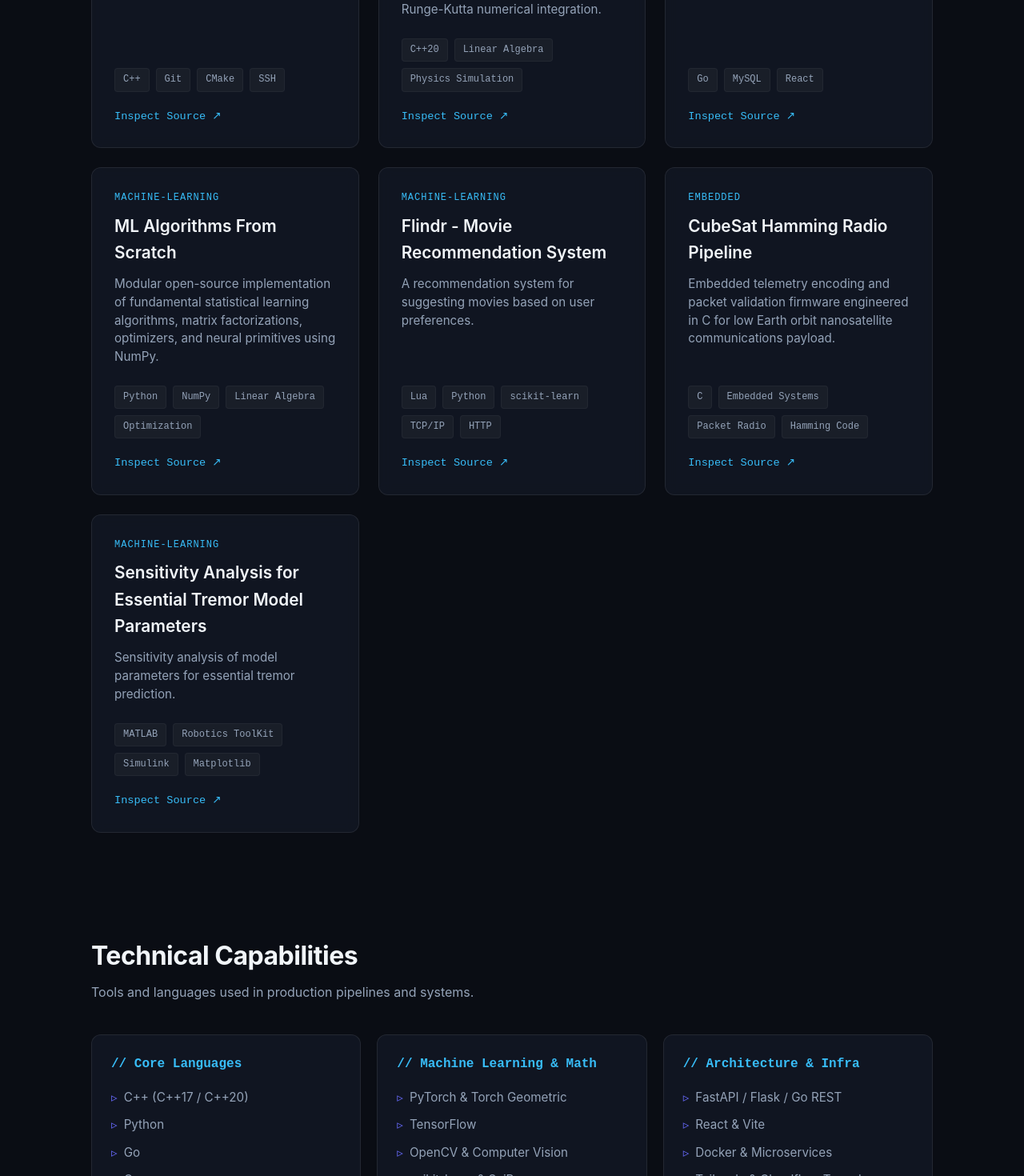
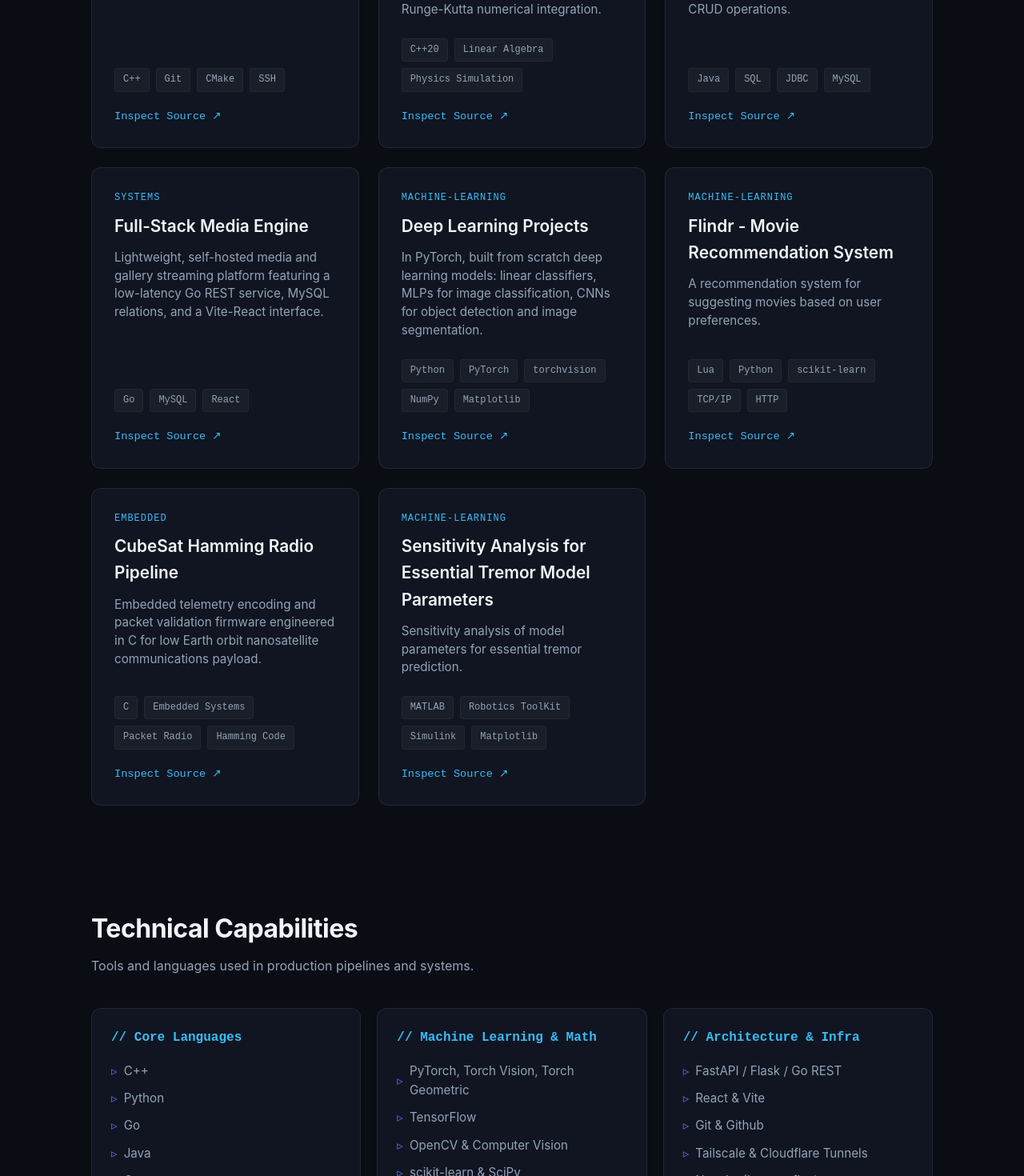
Before and after one commit to stovetop-z/stovetop-z.github.io, a React (Create React App) app: page / in a window 1280 px wide. Shown: the part 1140-2610 px from the top of the page at 80% size. Built offline with nearby package versions, Linux system fonts and the light colour scheme.

Commit message:
Updated projects section.

```diff
--- a/src/App.js
+++ b/src/App.js
@@ -8,7 +8,7 @@ const PROJECTS = [
     category: "software-configuration-management",
     desc: "A simple version control system implemented in C++.",
     tech: ["C++", "Git", "CMake", "SSH"],
-    github: "https://github.com/stovetop-z",
+    github: "https://github.com/stovetop-z/Shi",
   },
   {
     id: "flight-dynamics",
@@ -16,7 +16,15 @@ const PROJECTS = [
     category: "systems",
     desc: "Real-time 6DoF flight dynamics executive simulator written in modern C++ utilizing quaternion rotations and Runge-Kutta numerical integration.",
     tech: ["C++20", "Linear Algebra", "Physics Simulation"],
-    github: "https://github.com/stovetop-z",
+    github: "https://github.com/stovetop-z/Aircraft_Simulation",
+  },
+  {
+    id: "embedded-sql-db",
+    title: "Java-based Embedded SQL Database for PizzaCo",
+    category: "software-configuration-management",
+    desc: "A lightweight, Java-based embedded SQL database for a mock company called PizzaCo that supports basic CRUD operations.",
+    tech: ["Java", "SQL", "JDBC", "MySQL"],
+    github: "https://github.com/stovetop-z/PizzaDB---CPSC-6620",
   },
   {
     id: "home-media-engine",
@@ -24,15 +32,15 @@ const PROJECTS = [
     category: "systems",
     desc: "Lightweight, self-hosted media and gallery streaming platform featuring a low-latency Go REST service, MySQL relations, and a Vite-React interface.",
     tech: ["Go", "MySQL", "React"],
-    github: "https://github.com/stovetop-z",
+    github: "https://github.com/stovetop-z/Backend-CRUD-API",
   },
   {
-    id: "ml-from-scratch",
-    title: "ML Algorithms From Scratch",
+    id: "deep-learning-from-scratch",
+    title: "Deep Learning Projects",
     category: "machine-learning",
-    desc: "Modular open-source implementation of fundamental statistical learning algorithms, matrix factorizations, optimizers, and neural primitives using NumPy.",
-    tech: ["Python", "NumPy", "Linear Algebra", "Optimization"],
-    github: "https://github.com/stovetop-z",
+    desc: "In PyTorch, built from scratch deep learning models: linear classifiers, MLPs for image classification, CNNs for object detection and image segmentation.",
+    tech: ["Python", "PyTorch", "torchvision", "NumPy", "Matplotlib"],
+    github: "https://github.com/stovetop-z/Deep-Learning",
   },
   {
     id: "movie-recommendation-system",
@@ -40,7 +48,7 @@ const PROJECTS = [
     category: "machine-learning",
     desc: "A recommendation system for suggesting movies based on user preferences.",
     tech: ["Lua", "Python", "scikit-learn", "TCP/IP", "HTTP"],
-    github: "https://github.com/stovetop-z",
+    github: "https://github.com/stovetop-z/flindr",
   },
   {
     id: "cubesat-radio",
@@ -48,7 +56,7 @@ const PROJECTS = [
     category: "embedded",
     desc: "Embedded telemetry encoding and packet validation firmware engineered in C for low Earth orbit nanosatellite communications payload.",
     tech: ["C", "Embedded Systems", "Packet Radio", "Hamming Code"],
-    github: "https://github.com/stovetop-z",
+    github: "https://github.com/stovetop-z/BYU-Cubesat",
   },
   {
     id: "sensitivity-analysis",
@@ -56,7 +64,7 @@ const PROJECTS = [
     category: "machine-learning",
     desc: "Sensitivity analysis of model parameters for essential tremor prediction.",
     tech: ["MATLAB", "Robotics ToolKit", "Simulink", "Matplotlib"],
-    github: "https://github.com/stovetop-z",
+    github: "https://github.com/stovetop-z/SensitivityAnalysis",
   },
 ];
 
@@ -182,9 +190,10 @@ export default function App() {
             <div className="skill-card">
               <h3 className="skill-card-title">// Core Languages</h3>
               <ul className="skill-list">
-                <li className="skill-item">C++ (C++17 / C++20)</li>
+                <li className="skill-item">C++</li>
                 <li className="skill-item">Python</li>
                 <li className="skill-item">Go</li>
+                <li className="skill-item">Java</li>
                 <li className="skill-item">C</li>
                 <li className="skill-item">Lua</li>
                 <li className="skill-item">SQL / JavaScript</li>
@@ -194,7 +203,7 @@ export default function App() {
             <div className="skill-card">
               <h3 className="skill-card-title">// Machine Learning & Math</h3>
               <ul className="skill-list">
-                <li className="skill-item">PyTorch & Torch Geometric</li>
+                <li className="skill-item">PyTorch, Torch Vision, Torch Geometric</li>
                 <li className="skill-item">TensorFlow</li>
                 <li className="skill-item">OpenCV & Computer Vision</li>
                 <li className="skill-item">scikit-learn & SciPy</li>
@@ -207,7 +216,7 @@ export default function App() {
               <ul className="skill-list">
                 <li className="skill-item">FastAPI / Flask / Go REST</li>
                 <li className="skill-item">React & Vite</li>
-                <li className="skill-item">Docker & Microservices</li>
+                <li className="skill-item">Git & Github</li>
                 <li className="skill-item">Tailscale & Cloudflare Tunnels</li>
                 <li className="skill-item">Neovim (Lua configs)</li>
               </ul>
```
